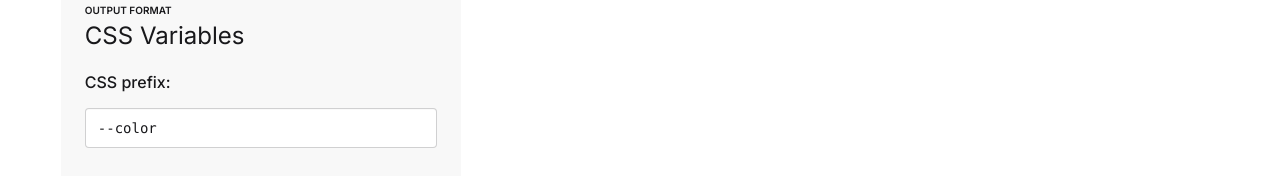
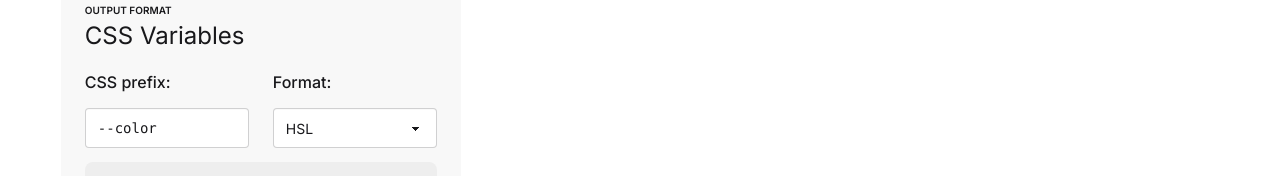
Before and after one commit to AGutierrezR/color-swatch, a React (Vite) app: page / in a window 1280 px wide. Shown: the part 624-800 px from the top of the page. Built offline with nearby package versions, Linux system fonts and the light colour scheme.

Commit message:
fix: improve two columns layout

```diff
--- a/src/styles.css
+++ b/src/styles.css
@@ -38,7 +38,7 @@ body {
 
 .auto-grid[data-fit="two-columns"] {
   display: grid;
-  grid-template-columns: repeat(auto-fill, minmax(min(300px, 100%), 1fr));
+  grid-template-columns: repeat(auto-fit, minmax(min(150px, 100%), 1fr));
   gap: 1.5rem;
 }
 
```
